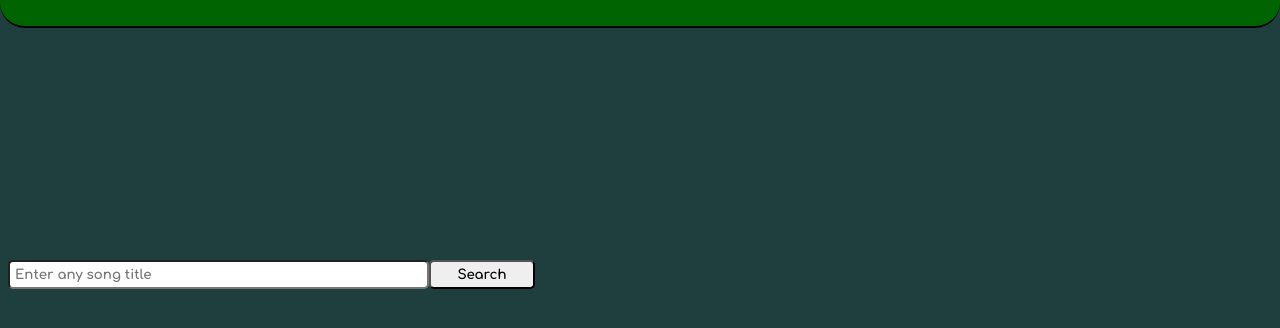
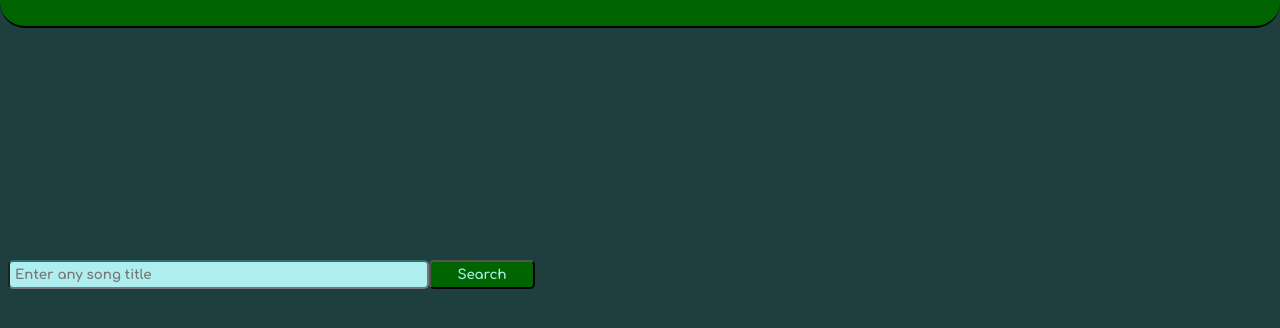
Before and after one commit to sheRaidan/system-design-project1, a plain HTML site: page index.html in a window 1280 px wide. Shown: the part 104-432 px from the top of the page. Drawn offline with Linux system fonts and the light colour scheme; a web font is replaced by a local one.

Commit message:
Update styles for search and button elements

```diff
--- a/style.css
+++ b/style.css
@@ -23,12 +23,19 @@ header{
     padding: 5px;
     /* min-width: fit-content; */
     grid-column: span 4;
+    background: paleturquoise;
+    border-top: 2px solid #2f6f6f;
 }
-#search, #searchBtn{
+#search, button{
     margin-top: 30vh;
     font-family: "Comfortaa", sans-serif;
     font-weight: bold;
     border-radius: 5px;
+}
+button{
+    border-bottom: 2px solid black;
+    background: darkgreen;
+    color: paleturquoise;
 }
 
 #results, #specify{
```
